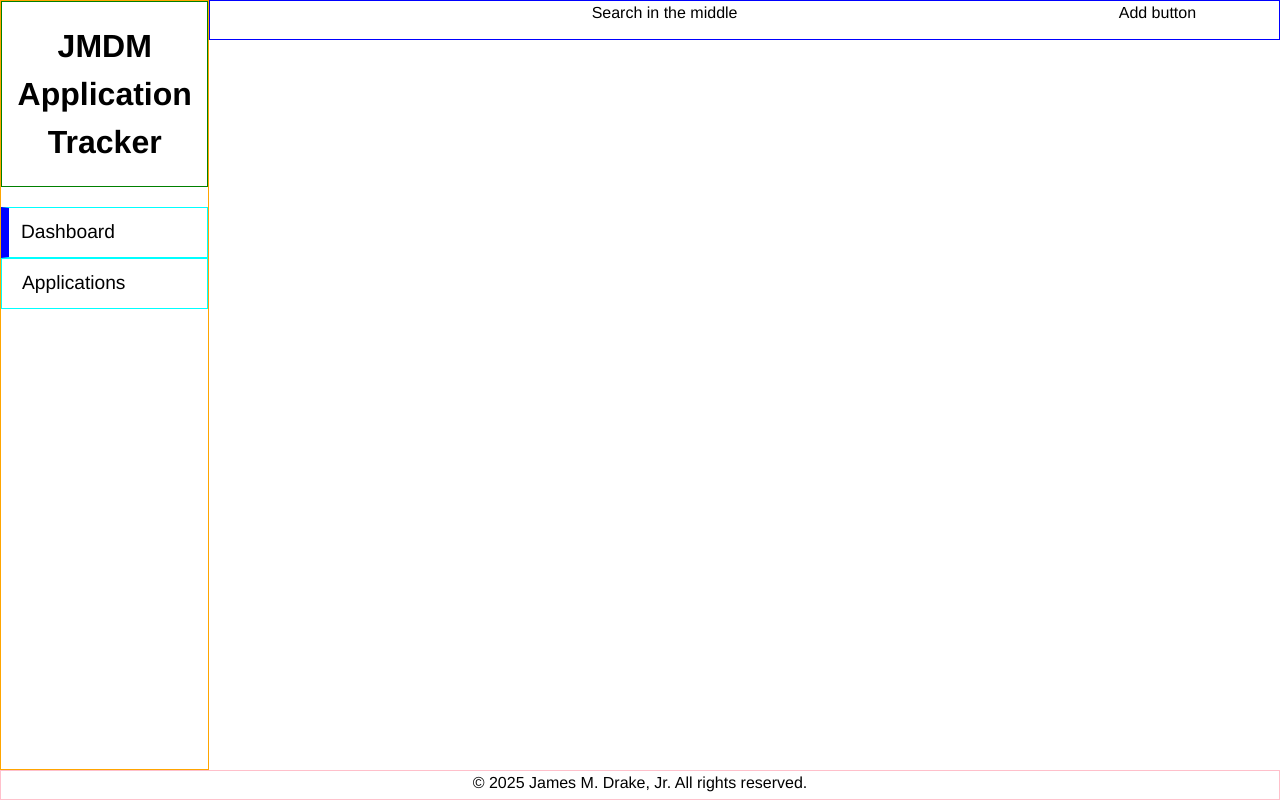
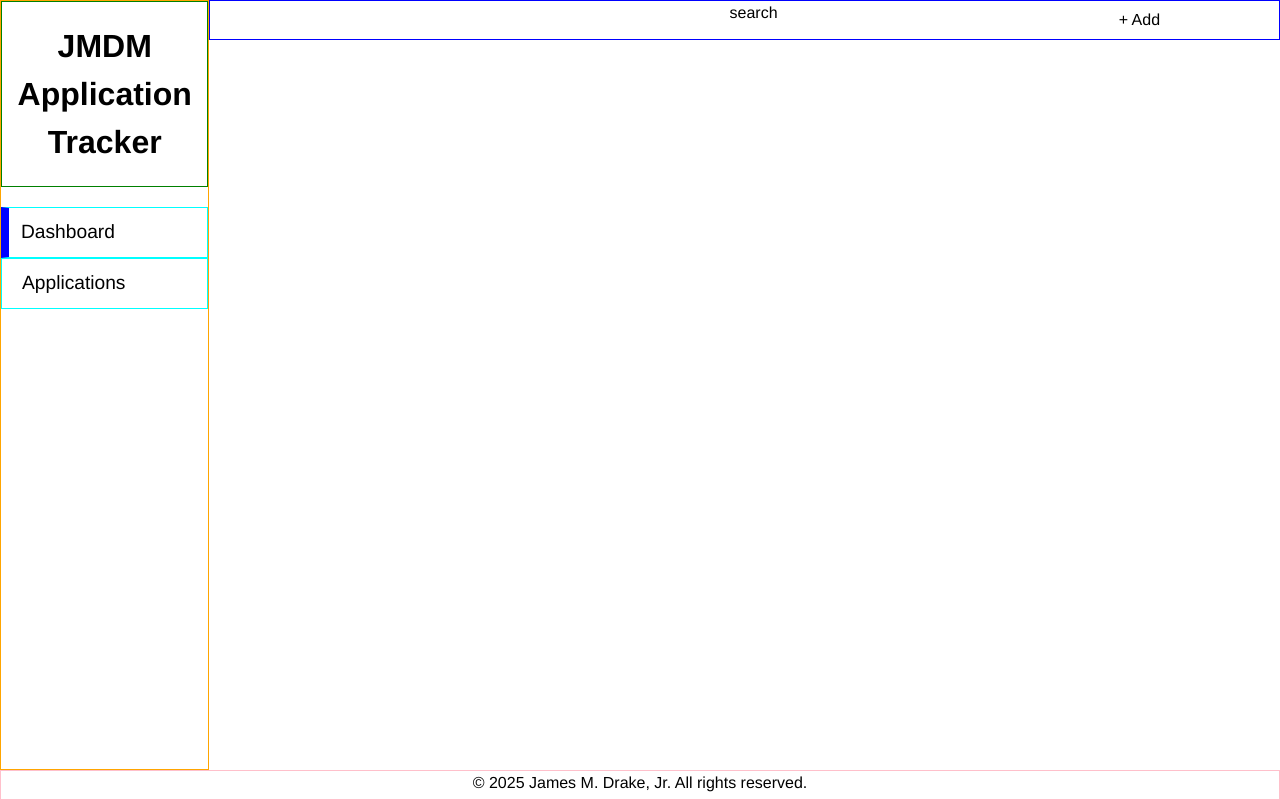
Before and after one commit to psilentrain1/jmdm-apps-application_tracker, a React (Vite) app: page / in a window 1280 px wide. Built offline with nearby package versions, Linux system fonts and the light colour scheme.

Commit message:
feat: header mockup

```diff
--- a/src/components/Header.tsx
+++ b/src/components/Header.tsx
@@ -2,8 +2,13 @@ export function Header() {
   return (
     <>
       <header>
-        <div style={{ width: "85%", textAlign: "center" }}>Search in the middle</div>
-        <div>Add button</div>
+        <div className="search" style={{ width: "85%", textAlign: "center" }}>
+          <form action="">
+            <input type="search" name="search" id="search" />
+            <input type="button" value="search" />
+          </form>
+        </div>
+        <button type="button">+ Add</button>
       </header>
     </>
   );
```
